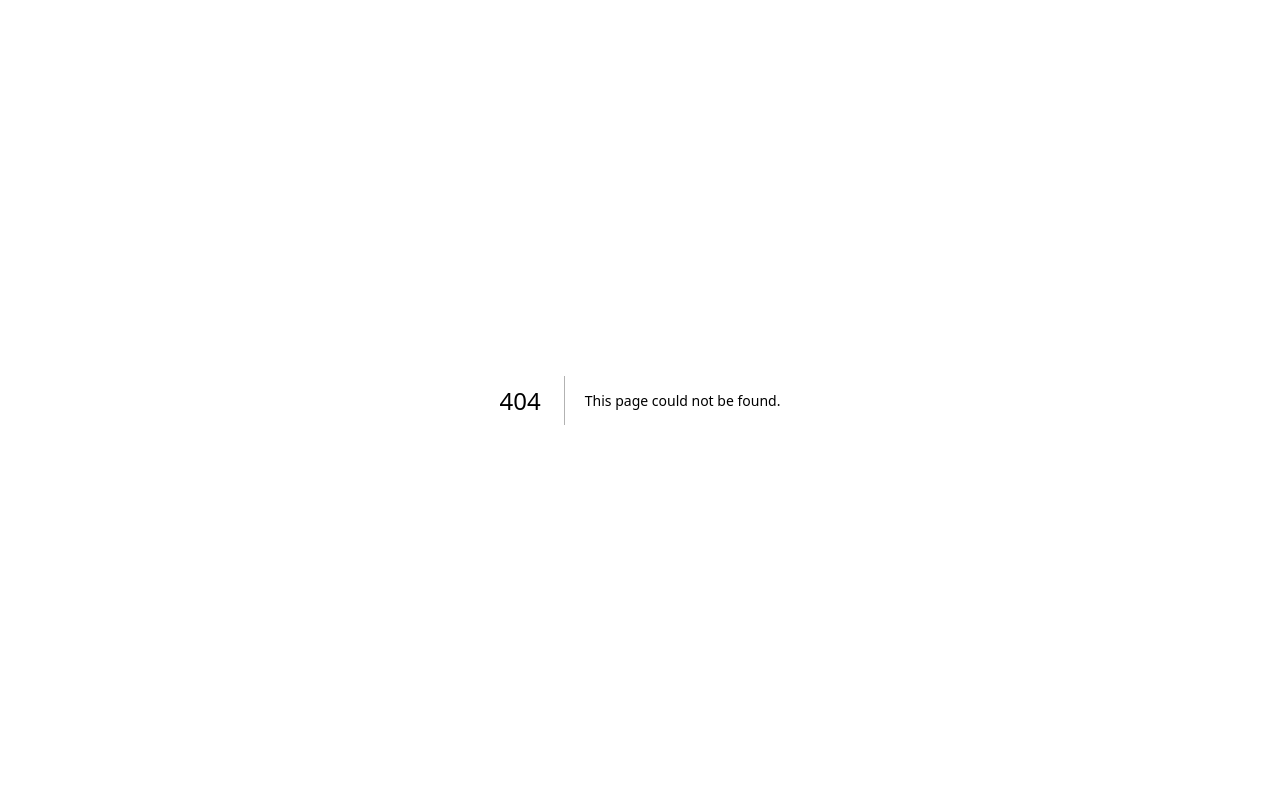
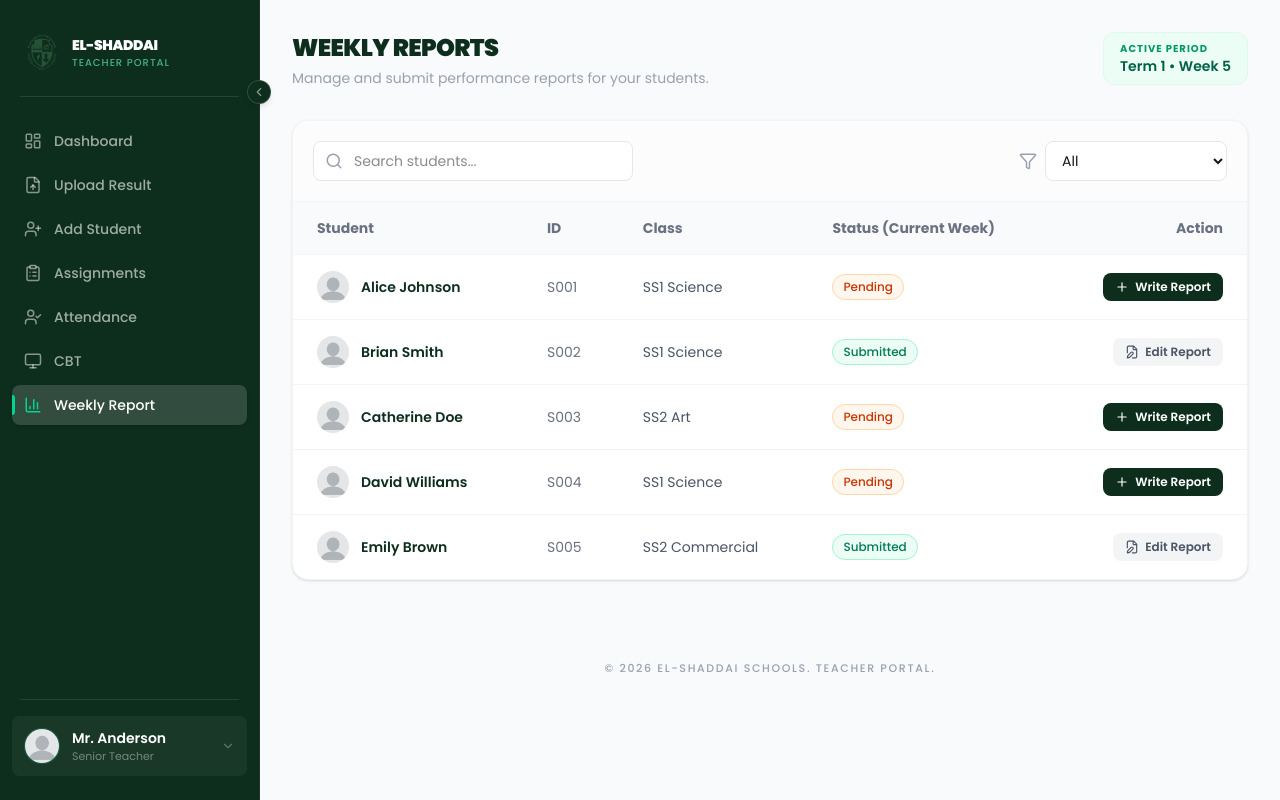
Before and after one commit to Ireoluuwa/elshaddaibaptistschools-ui, a Next.js app: page /portal/teacher/reports in a window 1280 px wide. Before the commit this address had no page. Built offline with nearby package versions, Linux system fonts and the light colour scheme.

Commit message:
feat: add teacher reports page with student list and active period display

```diff
--- /dev/null
+++ b/app/portal/teacher/reports/page.tsx
@@ -0,0 +1,38 @@
+"use client";
+
+import React from "react";
+import StudentList from "@/components/teacher/reports/StudentList";
+
+export default function ReportsPage() {
+  return (
+    <div className="max-w-6xl mx-auto flex flex-col gap-8">
+      {/* Page Header */}
+      <div className="flex flex-col md:flex-row md:items-end justify-between gap-4">
+        <div>
+          <h1 className="text-[#0e2e1d] text-2xl font-black tracking-tight uppercase">
+            Weekly Reports
+          </h1>
+          <p className="text-gray-400 text-sm mt-1">
+            Manage and submit performance reports for your students.
+          </p>
+        </div>
+
+        {/* Term/Week Info Badge */}
+        <div className="inline-flex items-center gap-3 px-4 py-2 bg-emerald-50 text-emerald-800 rounded-xl border border-emerald-100/50 self-start">
+          <div className="flex flex-col">
+            <span className="text-[10px] font-bold uppercase tracking-widest text-emerald-600">Active Period</span>
+            <span className="text-sm font-semibold">Term 1 • Week 5</span>
+          </div>
+        </div>
+      </div>
+
+      {/* Main Content */}
+      <StudentList />
+
+      {/* Footer */}
+      <footer className="text-center text-gray-400 text-[11px] py-8 mt-4 font-medium uppercase tracking-[0.15em]">
+        &copy; {new Date().getFullYear()} El-Shaddai Schools. Teacher Portal.
+      </footer>
+    </div>
+  );
+}
```
